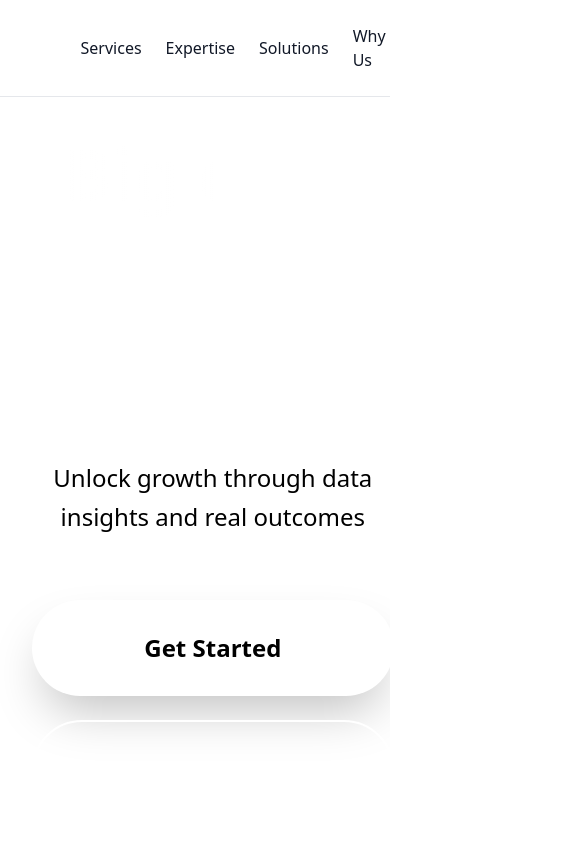
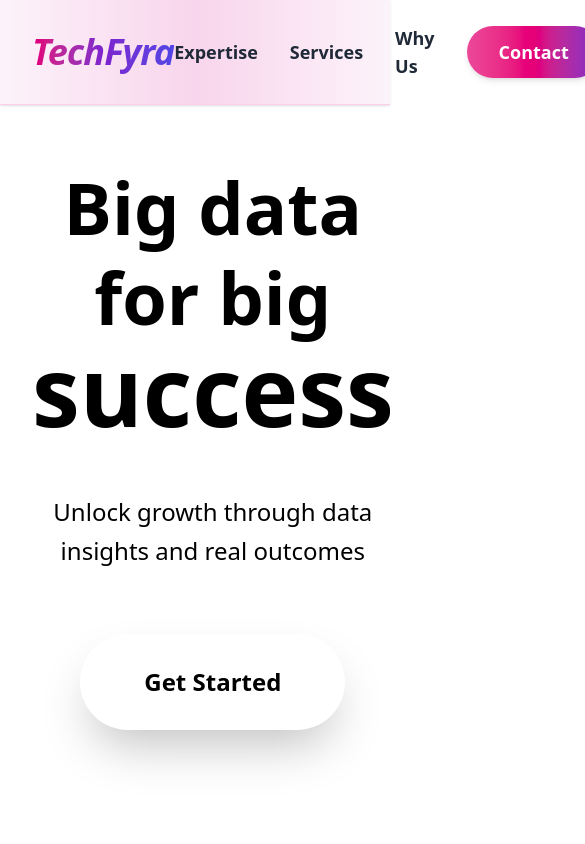
Before and after one commit to TechFyra/OfficialWebsite, a Next.js app: page / in a window 390 px wide. Shown: the top 844 px of the page, 585 px wide, since content can reach past the window. Built offline with nearby package versions, Linux system fonts and the light colour scheme.

Commit message:
ui coompletely changed

```diff
--- a/src/app/contact/page.tsx
+++ /dev/null
@@ -1,158 +0,0 @@
-"use client";
-import Navbar from "@/components/navbar";
-import { useState } from "react";
-
-export default function Contact() {
-  const [formData, setFormData] = useState({
-    name: "",
-    lastName: "",
-    email: "",
-    message: ""
-  });
-
-  const handleSubmit = (e: React.FormEvent) => {
-    e.preventDefault();
-    console.log("Form submitted:", formData);
-    // Add your form submission logic here
-  };
-
-  const handleChange = (e: React.ChangeEvent<HTMLInputElement | HTMLTextAreaElement>) => {
-    setFormData({
-      ...formData,
-      [e.target.name]: e.target.value
-    });
-  };
-
-  return (
-    <>
-      <Navbar />
-
-      <section className="min-h-screen bg-gradient-to-br from-[#0000CC] via-[#0000AA] to-[#000088] pt-32 pb-24 px-8">
-        <div className="max-w-7xl mx-auto grid md:grid-cols-2 gap-20 items-start">
-          {/* Left Side - Form */}
-          <div className="max-w-2xl">
-            <h1 className="text-7xl font-black mb-8 leading-tight">
-              <span className="text-white">Contact </span>
-              <span className="bg-gradient-to-r from-[--color-pink-400] to-[--color-purple-400] bg-clip-text text-transparent">us</span>
-            </h1>
-
-            <p className="text-xl text-white/80 mb-12 leading-relaxed">
-              Whether you have a request, a query, or want to work with us, use the form below to get in touch with our team.
-            </p>
-
-            <form onSubmit={handleSubmit} className="space-y-8">
-              <div>
-                <label htmlFor="name" className="block text-white text-lg font-medium mb-3">
-                  Name
-                </label>
-                <input
-                  type="text"
-                  id="name"
-                  name="name"
-                  value={formData.name}
-                  onChange={handleChange}
-                  placeholder="Your name"
-                  className="w-full px-6 py-4 bg-white/20 backdrop-blur-sm border border-white/30 rounded-xl text-white placeholder:text-white/50 focus:outline-none focus:ring-2 focus:ring-[--color-pink-400] transition-all"
-                  required
-                />
-              </div>
-
-              <div>
-                <label htmlFor="lastName" className="block text-white text-lg font-medium mb-3">
-                  Last name
-                </label>
-                <input
-                  type="text"
-                  id="lastName"
-                  name="lastName"
-                  value={formData.lastName}
-                  onChange={handleChange}
-                  placeholder="Your last name"
-                  className="w-full px-6 py-4 bg-white/20 backdrop-blur-sm border border-white/30 rounded-xl text-white placeholder:text-white/50 focus:outline-none focus:ring-2 focus:ring-[--color-pink-400] transition-all"
-                  required
-                />
-              </div>
-
-              <div>
-                <label htmlFor="email" className="block text-white text-lg font-medium mb-3">
-                  Your email<span className="text-[--color-pink-400]">*</span>
-                </label>
-                <input
-                  type="email"
-                  id="email"
-                  name="email"
-                  value={formData.email}
-                  onChange={handleChange}
-                  placeholder="Your email address"
-                  className="w-full px-6 py-4 bg-white/20 backdrop-blur-sm border border-white/30 rounded-xl text-white placeholder:text-white/50 focus:outline-none focus:ring-2 focus:ring-[--color-pink-400] transition-all"
-                  required
-                />
-              </div>
-
-              <div>
-                <label htmlFor="message" className="block text-white text-lg font-medium mb-3">
-                  Message<span className="text-[--color-pink-400]">*</span>
-                </label>
-                <textarea
-                  id="message"
-                  name="message"
-                  value={formData.message}
-                  onChange={handleChange}
-                  placeholder="Enter your message"
-                  rows={6}
-                  className="w-full px-6 py-4 bg-white/20 backdrop-blur-sm border border-white/30 rounded-xl text-white placeholder:text-white/50 focus:outline-none focus:ring-2 focus:ring-[--color-pink-400] transition-all resize-none"
-                  required
-                />
-              </div>
-
-              <button
-                type="submit"
-                className="w-full bg-gradient-to-r from-[--color-pink-400] to-[--color-purple-400] text-white px-12 py-6 rounded-full font-bold text-2xl hover:scale-105 transition-all shadow-2xl"
-              >
-                Send Message
-              </button>
-            </form>
-          </div>
-
-          {/* Right Side - 3D Graphic */}
-          <div className="relative h-[800px] flex items-center justify-center">
-            <div className="relative w-full h-full flex items-center justify-center">
-              {/* Holographic ribbon effect */}
-              <div className="absolute w-96 h-96 animate-spin-slow">
-                <div
-                  className="absolute inset-0 rounded-full"
-                  style={{
-                    background: 'linear-gradient(135deg, rgba(255,105,180,0.8) 0%, rgba(138,43,226,0.8) 25%, rgba(0,191,255,0.8) 50%, rgba(255,182,193,0.8) 75%, rgba(255,105,180,0.8) 100%)',
-                    filter: 'blur(2px)',
-                    transform: 'perspective(1000px) rotateY(25deg) rotateX(15deg)',
-                  }}
-                />
-              </div>
-
-              {/* Inner glow */}
-              <div className="absolute w-80 h-80 bg-gradient-to-br from-pink-400 via-purple-400 to-blue-400 rounded-full opacity-30 blur-3xl animate-pulse" />
-
-              {/* Metallic ring */}
-              <div
-                className="absolute w-[500px] h-[500px] rounded-full border-8 border-transparent"
-                style={{
-                  background: 'linear-gradient(135deg, #ff69b4, #8a2be2, #00bfff, #ffb6c1) border-box',
-                  WebkitMask: 'linear-gradient(#fff 0 0) padding-box, linear-gradient(#fff 0 0)',
-                  WebkitMaskComposite: 'xor',
-                  maskComposite: 'exclude',
-                  transform: 'perspective(1000px) rotateY(-35deg) rotateX(25deg)',
-                  boxShadow: '0 25px 50px -12px rgba(138,43,226,0.5), inset 0 2px 20px rgba(255,255,255,0.3)',
-                }}
-              />
-
-              {/* Accent particles */}
-              <div className="absolute top-20 right-20 w-4 h-4 bg-pink-400 rounded-full animate-bounce blur-sm" />
-              <div className="absolute bottom-32 left-20 w-3 h-3 bg-purple-400 rounded-full animate-pulse blur-sm" />
-              <div className="absolute top-1/3 left-10 w-2 h-2 bg-blue-400 rounded-full animate-ping" />
-            </div>
-          </div>
-        </div>
-      </section>
-    </>
-  );
-}
--- a/src/components/navbar.tsx
+++ b/src/components/navbar.tsx
@@ -2,16 +2,20 @@ import Link from "next/link";
 
 export default function Navbar() {
   return (
-    <nav className="flex justify-between items-center px-8 py-6 absolute z-50 w-full top-0 bg-white/80 backdrop-blur-md border-b border-gray-200">
-      <Link href="/" className="text-3xl font-black bg-gradient-to-r from-[--color-indigo-600] to-[--color-purple-600] bg-clip-text text-transparent hover:scale-105 transition-all">
-        Ilio
+    <nav className="flex justify-between items-center px-8 py-6 absolute z-50 w-full top-0 bg-gradient-to-r from-[#fcf3fa] via-[#f8d5ec] to-[#fcf3fa] backdrop-blur-md border-b border-pink-200 shadow-sm">
+      <Link href="/" className="text-4xl font-black italic tracking-tight hover:scale-105 transition-all">
+        <span className="bg-gradient-to-r from-pink-600 via-purple-600 to-indigo-600 bg-clip-text text-transparent">
+          TechFyra
+        </span>
       </Link>
-      <div className="flex items-center space-x-6 text-gray-900 font-medium">
-        <Link href="/#services" className="hover:text-[--color-indigo-600] transition-all">Services</Link>
-        <Link href="/what-we-do" className="hover:text-[--color-indigo-600] transition-all">Expertise</Link>
-        <Link href="/services" className="hover:text-[--color-indigo-600] transition-all">Solutions</Link>
-        <Link href="/why-us" className="hover:text-[--color-indigo-600] transition-all">Why Us</Link>
-        <a href="#contact" className="bg-gradient-to-r from-[--color-indigo-600] to-[--color-purple-600] px-6 py-2.5 rounded-full text-white font-bold hover:scale-105 hover:shadow-lg transition-all ml-2">
+      <div className="flex items-center gap-8 text-gray-800 font-semibold text-lg">
+        <Link href="/what-we-do" className="hover:text-pink-600 transition-all hover:scale-105">Expertise</Link>
+        <Link href="/services" className="hover:text-pink-600 transition-all hover:scale-105">Services</Link>
+        <Link href="/why-us" className="hover:text-pink-600 transition-all hover:scale-105">Why Us</Link>
+        <a
+          href="#contact"
+          className="bg-gradient-to-r from-pink-500 via-pink-600 to-purple-600 px-8 py-3 rounded-full text-white font-bold hover:scale-110 hover:shadow-xl hover:from-pink-600 hover:via-purple-600 hover:to-indigo-600 transition-all shadow-md"
+        >
           Contact
         </a>
       </div>
--- a/src/components/ui/hero.tsx
+++ b/src/components/ui/hero.tsx
@@ -3,23 +3,20 @@ export default function Hero() {
     <section className="min-h-screen bg-gradient-to-br from-[--color-indigo-900] via-[--color-purple-900] to-[--color-pink-900] flex flex-col justify-center items-center text-center px-8 pt-32 pb-20 relative overflow-hidden">
       <div className="max-w-6xl mx-auto z-10">
         <h1 className="text-7xl md:text-9xl font-black mb-12 leading-tight">
-          <span className="bg-gradient-to-r from-white via-[--color-blue-300] to-[--color-purple-300] bg-clip-text text-transparent block">
+          <span className="text-black block">
             Big data
           </span>
-          <span className="text-white block">for big</span>
-          <span className="text-8xl md:text-[11rem] bg-gradient-to-r from-[--color-pink-400] to-[--color-purple-400] bg-clip-text text-transparent">
+          <span className="text-black block">for big</span>
+          <span className="text-8xl md:text-[11rem] text-black">
             success
           </span>
         </h1>
         <p className="text-2xl text-[--color-gray-200] max-w-3xl mx-auto leading-relaxed mb-16">
           Unlock growth through data insights and real outcomes
         </p>
-        <div className="flex flex-col sm:flex-row gap-6 justify-center">
+        <div className="flex justify-center">
           <button className="bg-white text-[--color-indigo-900] px-16 py-8 rounded-full font-bold text-2xl hover:scale-105 transition-all shadow-2xl">
             Get Started
-          </button>
-          <button className="border-2 border-white text-white px-16 py-8 rounded-full font-bold text-2xl hover:bg-white hover:text-[--color-indigo-900] transition-all">
-            Learn More
           </button>
         </div>
       </div>
```
